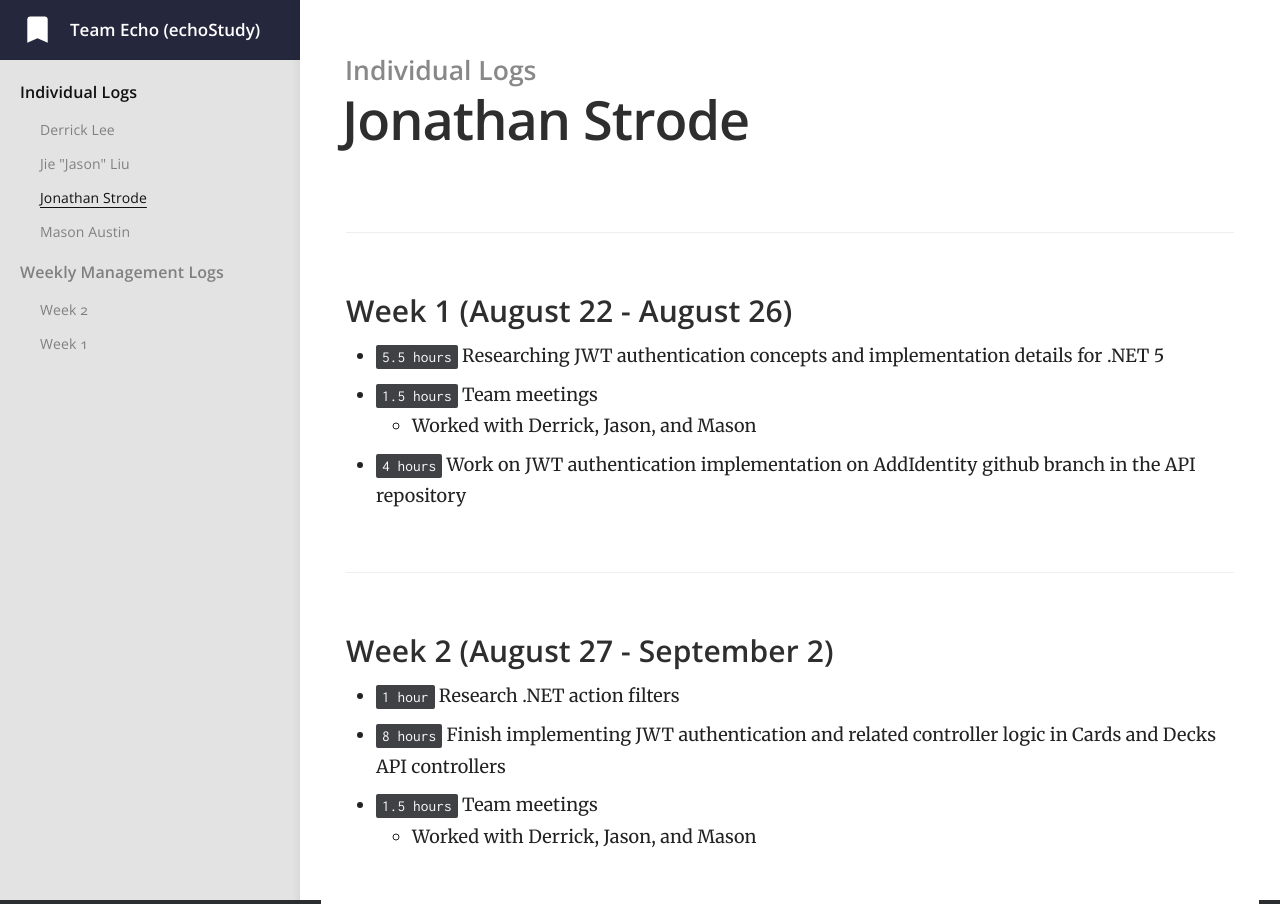
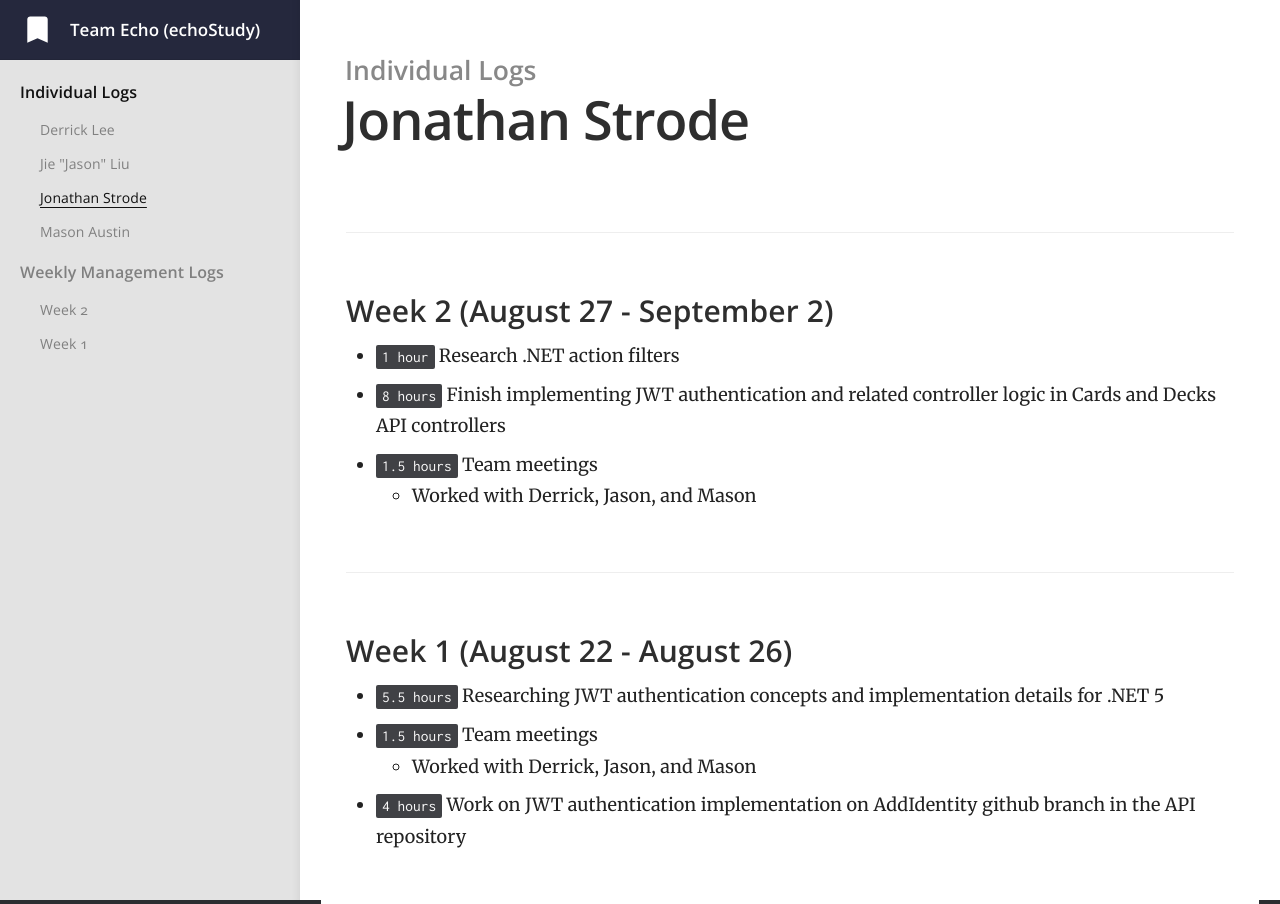
Before and after one commit to jiejasonliu/team-echo-site, a Jekyll site: the page built from _docs/individual-logs/jonstrode-logs.md, in a window 1280 px wide. Built offline with Jekyll 4.4.1, drawn with Linux system fonts in a browser that asks for light colours.

```diff
--- a/_docs/individual-logs/jonstrode-logs.md
+++ b/_docs/individual-logs/jonstrode-logs.md
@@ -4,14 +4,14 @@ category: Individual Logs
 order: 2
 ---
 
+### Week 2 (August 27 - September 2)
+  - `1 hour` Research .NET action filters
+  - `8 hours` Finish implementing JWT authentication and related controller logic in Cards and Decks API controllers
+  - `1.5 hours` Team meetings
+    - Worked with Derrick, Jason, and Mason
+
 ### Week 1 (August 22 - August 26)
   - `5.5 hours` Researching JWT authentication concepts and implementation details for .NET 5
   - `1.5 hours` Team meetings
     - Worked with Derrick, Jason, and Mason
   - `4 hours` Work on JWT authentication implementation on AddIdentity github branch in the API repository
-
-### Week 2 (August 27 - September 2)
-  - `1 hour` Research .NET action filters
-  - `8 hours` Finish implementing JWT authentication and related controller logic in Cards and Decks API controllers
-  - `1.5 hours` Team meetings
-    - Worked with Derrick, Jason, and Mason
```
